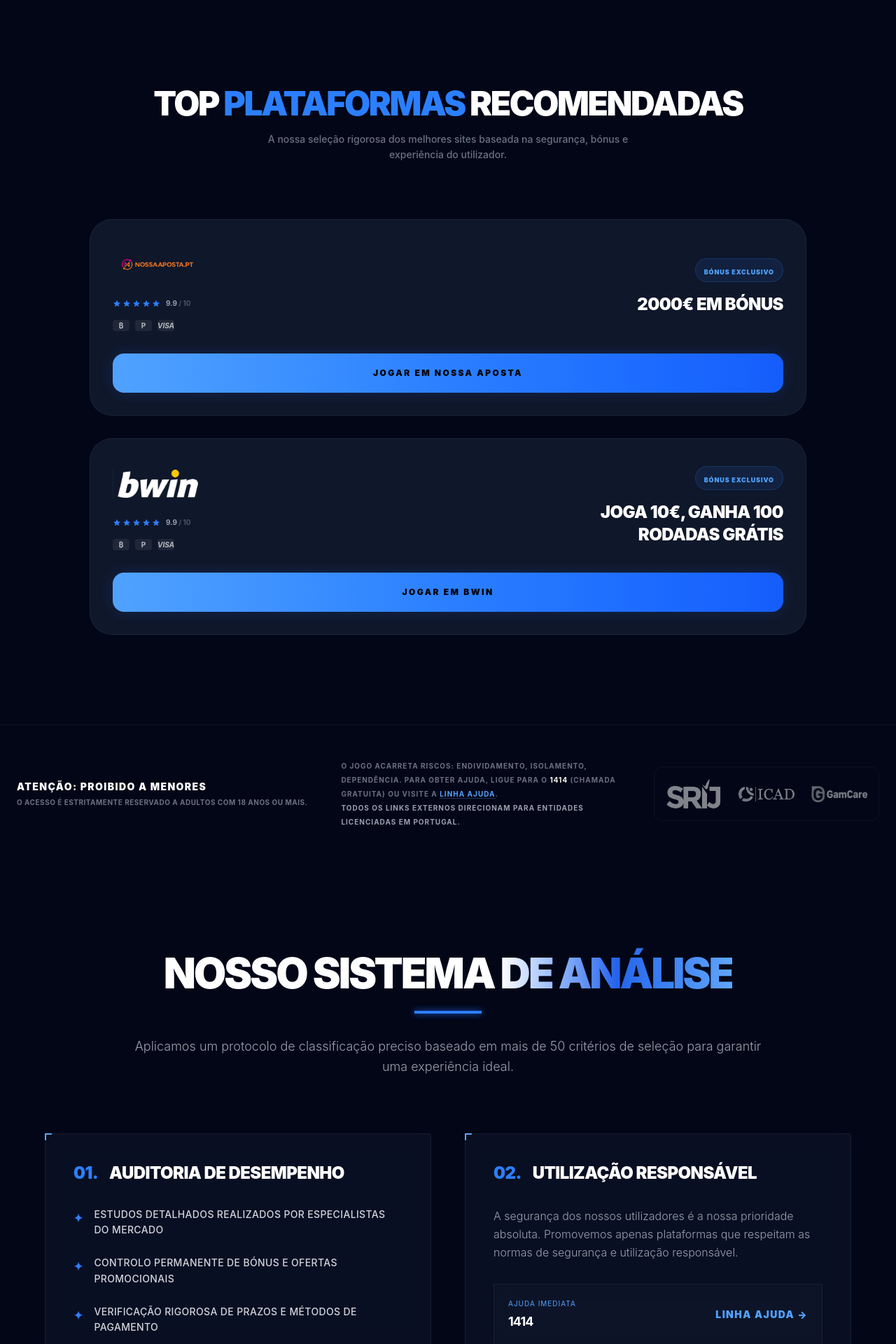
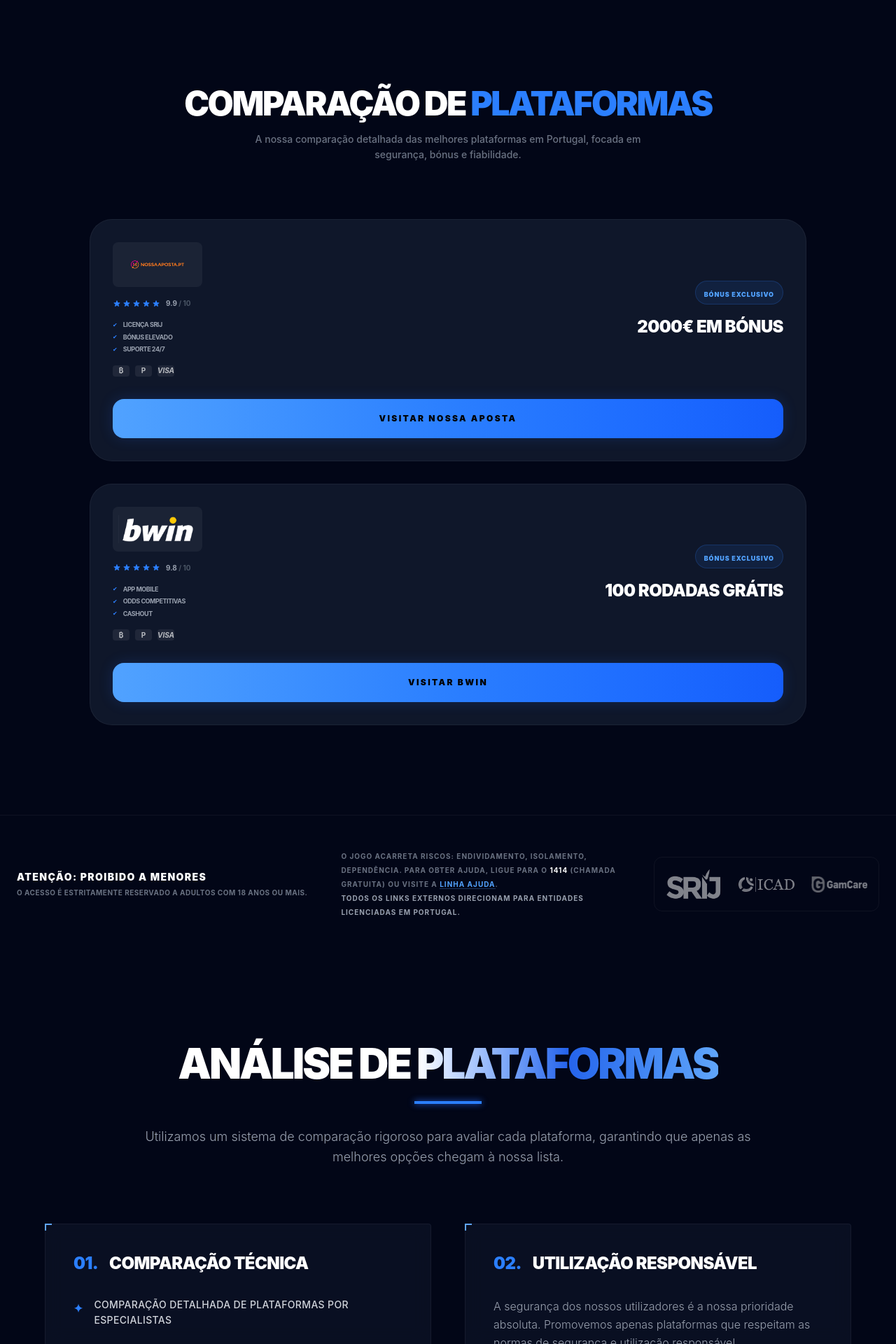
Before and after one commit to zakariyyante/platformslist.com, a Next.js app: page / in a window 1280 px wide. Shown: the part 880-2800 px from the top of the page at 70% size. Built offline with nearby package versions, Linux system fonts and the light colour scheme.

Commit message:
new test

```diff
--- a/app/data/brands.ts
+++ b/app/data/brands.ts
@@ -7,6 +7,7 @@
   url: string;
   isMobile: boolean;
   votes: number;
+  pros?: string[];
 }
 
 export const brands: Brand[] = [
@@ -19,16 +20,17 @@
     url: "https://www.nossaaposta.pt/",
     isMobile: false,
     votes: 2556,
+    pros: ["Licença SRIJ", "Bónus Elevado", "Suporte 24/7"]
   },
   {
     id: "bwin-pt",
     name: "Bwin",
     logo: "/brands/bwin_dark.png",
-    rating: 9.9,
-    bonus: "Joga 10€, Ganha 100 Rodadas Grátis",
+    rating: 9.8,
+    bonus: "100 Rodadas Grátis",
     url: "https://mediaserver.entainpartners.com/renderBanner.do?zoneId=2159106&tpdeh=",
     isMobile: false,
-    votes: 2556,
+    votes: 2142,
+    pros: ["App Mobile", "Odds Competitivas", "Cashout"]
   },
-
 ];
--- a/app/layout.tsx
+++ b/app/layout.tsx
@@ -6,8 +6,8 @@
 const GA_MEASUREMENT_ID = "AW-18359108026";
 
 export const metadata: Metadata = {
-  title: "Platforms Lists - Os Melhores Sites de Jogos em Portugal",
-  description: "Aceda ao portal das melhores plataformas de jogos em Portugal. Avaliações de especialistas, bónus exclusivos e pagamentos rápidos.",
+  title: "Platforms Lists - Comparação das Melhores Plataformas em Portugal",
+  description: "Aceda à comparação das melhores plataformas em Portugal. Avaliações de especialistas, bónus exclusivos e segurança garantida para todas as plataformas.",
   icons: {
     icon: "/favicon.png",
   },
--- a/app/page.tsx
+++ b/app/page.tsx
@@ -29,10 +29,10 @@
           <div className="container mx-auto">
             <div className="text-center mb-20">
               <h2 className="text-3xl md:text-5xl font-black text-white uppercase tracking-tighter mb-4">
-                Top <span className="text-blue-500">Plataformas</span> Recomendadas
+                Comparação de <span className="text-blue-500">Plataformas</span>
               </h2>
               <p className="text-gray-500 text-sm max-w-xl mx-auto font-medium leading-relaxed">
-                A nossa seleção rigorosa dos melhores sites baseada na segurança, bónus e experiência do utilizador.
+                A nossa comparação detalhada das melhores plataformas em Portugal, focada em segurança, bónus e fiabilidade.
               </p>
             </div>
 
--- a/app/terms/page.tsx
+++ b/app/terms/page.tsx
@@ -35,9 +35,9 @@
               <li>Redistribuir conteúdo do Platforms Lists</li>
             </ul>
 
-            <h2 className="text-xl font-bold text-white uppercase mt-8">Verificação de Operadores</h2>
+            <h2 className="text-xl font-bold text-white uppercase mt-8">Verificação de Plataformas</h2>
             <p>
-              O Platforms Lists funciona como um agregador de serviços de jogo. Confirmamos explicitamente que todos os links externos (outbound links) presentes neste website direcionam estritamente para entidades de jogo devidamente licenciadas e autorizadas a operar em Portugal pela entidade reguladora competente (SRIJ).
+              O Platforms Lists funciona como um comparador de plataformas. Confirmamos explicitamente que todos os links externos (outbound links) presentes neste website direcionam estritamente para entidades devidamente licenciadas e autorizadas a operar em Portugal pela entidade reguladora competente (SRIJ).
             </p>
 
             <h2 className="text-xl font-bold text-white uppercase mt-8">Isenção de Responsabilidade</h2>
--- a/components/AboutSection.tsx
+++ b/components/AboutSection.tsx
@@ -4,11 +4,11 @@
       <div className="container mx-auto">
         <div className="max-w-4xl mx-auto text-center mb-20">
           <h2 className="text-4xl md:text-6xl font-black mb-6 uppercase tracking-tighter text-white">
-            NOSSO SISTEMA <span className="tech-gradient-text">DE ANÁLISE</span>
+            ANÁLISE DE <span className="tech-gradient-text">PLATAFORMAS</span>
           </h2>
           <div className="h-1 w-24 bg-blue-500 mx-auto mb-8 shadow-[0_0_10px_var(--primary)]" />
           <p className="text-gray-400 text-lg font-light leading-relaxed">
-            Aplicamos um protocolo de classificação preciso baseado em mais de 50 critérios de seleção para garantir uma experiência ideal.
+            Utilizamos um sistema de comparação rigoroso para avaliar cada plataforma, garantindo que apenas as melhores opções chegam à nossa lista.
           </p>
         </div>
 
@@ -16,15 +16,15 @@
           {/* Excellence Analytique */}
           <div className="glass-morphism cyber-border p-10 rounded-sm">
             <h3 className="text-2xl font-black mb-8 text-white uppercase tracking-tight flex items-center gap-4">
-              <span className="text-blue-500">01.</span> AUDITORIA DE DESEMPENHO
+              <span className="text-blue-500">01.</span> COMPARAÇÃO TÉCNICA
             </h3>
             <ul className="space-y-6">
               {[
-                "Estudos detalhados realizados por especialistas do mercado",
-                "Controlo permanente de bónus e ofertas promocionais",
-                "Verificação rigorosa de prazos e métodos de pagamento",
-                "Auditoria de segurança e conformidade com o quadro regulamentar da SRIJ",
-                "Protocolo de pontuação proprietário Platforms Lists"
+                "Comparação detalhada de plataformas por especialistas",
+                "Monitorização contínua de bónus e ofertas",
+                "Verificação de segurança e métodos de depósito",
+                "Conformidade total com a regulação SRIJ",
+                "Protocolo de avaliação Platforms Lists"
               ].map((item, i) => (
                 <li key={i} className="flex items-start gap-4 group">
                   <span className="text-blue-500 mt-1 font-bold">✦</span>
--- a/components/BrandCard.tsx
+++ b/components/BrandCard.tsx
@@ -108,7 +108,7 @@
             handleCardClick();
           }}
         >
-          Jogar em {brand.name}
+          Visitar {brand.name}
         </button>
       </div>
     );
@@ -122,13 +122,17 @@
     >
       <div className="flex flex-col md:flex-row items-center justify-between gap-8 mb-8">
         <div className="flex flex-col items-center md:items-start">
-          <div className="relative w-32 h-16 mb-4">
-            <Image
-              src={brand.logo}
-              alt={`${brand.name} logo`}
-              fill
-              className="object-contain"
-            />
+          <div className="relative w-32 h-16 mb-4 flex items-center justify-center bg-white/5 rounded-lg overflow-hidden">
+            {brand.logo ? (
+              <Image
+                src={brand.logo}
+                alt={`${brand.name} logo`}
+                fill
+                className="object-contain p-2"
+              />
+            ) : (
+              <span className="text-white font-black text-lg">{brand.name}</span>
+            )}
           </div>
           <div className="flex items-center gap-2 mb-4">
             <div className="flex gap-0.5">
@@ -142,6 +146,16 @@
               {brand.rating.toFixed(1)} <span className="text-gray-600">/ 10</span>
             </span>
           </div>
+          {brand.pros && (
+            <div className="hidden md:flex flex-col gap-1 mb-4">
+              {brand.pros.map((pro, i) => (
+                <div key={i} className="flex items-center gap-2">
+                  <span className="text-blue-500 text-[8px]">✔</span>
+                  <span className="text-[9px] text-gray-400 uppercase font-bold tracking-tighter">{pro}</span>
+                </div>
+              ))}
+            </div>
+          )}
           <div className="flex items-center gap-2 grayscale opacity-70">
             <div className="bg-white/10 p-1 rounded text-[10px] text-white font-bold w-6 h-4 flex items-center justify-center">₿</div>
             <div className="bg-white/10 p-1 rounded text-[10px] text-white font-bold w-6 h-4 flex items-center justify-center">P</div>
@@ -166,7 +180,7 @@
           handleCardClick();
         }}
       >
-        Jogar em {brand.name}
+        Visitar {brand.name}
       </button>
     </div>
   );
--- a/components/Hero.tsx
+++ b/components/Hero.tsx
@@ -19,11 +19,11 @@
         </div>
 
         <h1 className="text-5xl md:text-7xl font-bold mb-8 tracking-tight text-white max-w-4xl mx-auto leading-[1.1]">
-          Comparação de operadores populares
+          Comparação das Melhores <span className="text-blue-500">Plataformas</span>
         </h1>
 
         <p className="text-base md:text-lg text-gray-400 mb-6 max-w-3xl mx-auto leading-relaxed font-light">
-          Analise promoções controladas, marcas acompanhadas de perto e alternativas populares em Portugal. Filtre de acordo com os seus critérios e encontre a oferta certa sem perder tempo.
+          Analise e compare as plataformas mais populares em Portugal. O nosso observatório avalia cada detalhe para que possa escolher a plataforma ideal com total segurança e transparência.
         </p>
 
         <div className="text-[10px] text-gray-600 uppercase font-bold tracking-widest mb-8">
```
